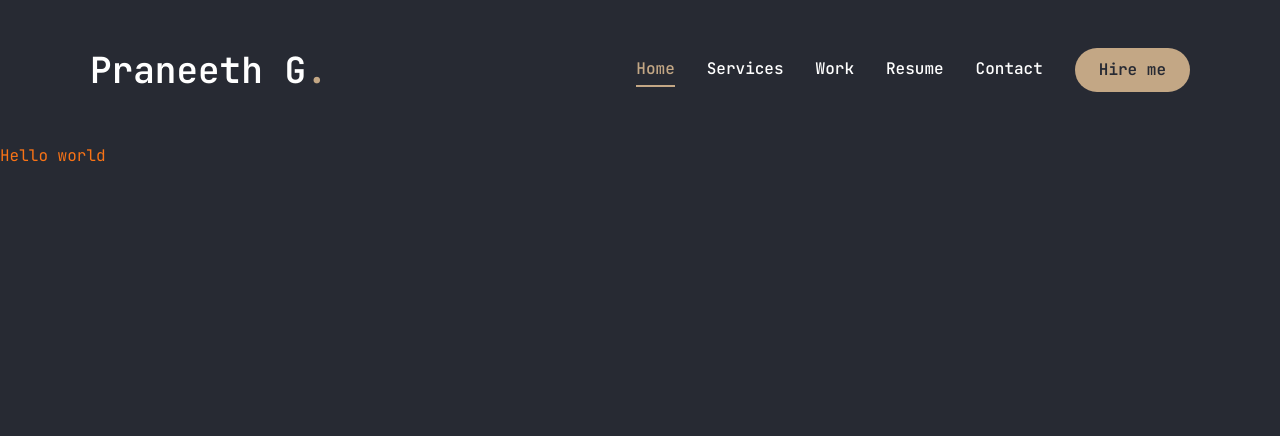
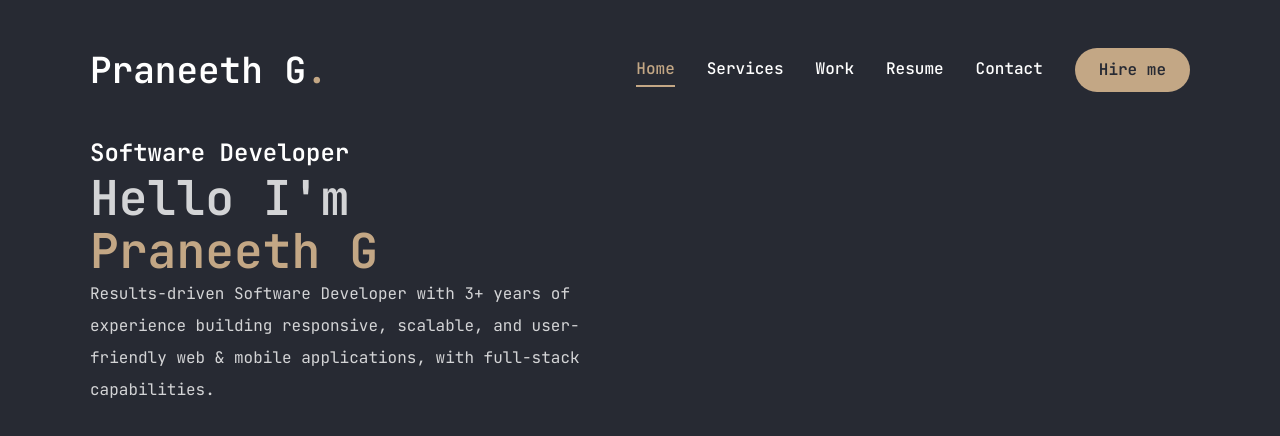
Before and after one commit to PraneethBunny123/Portfolio, a Next.js app: page / in a window 1280 px wide. Shown: the top 436 px of the page. Built offline with nearby package versions, Linux system fonts and the light colour scheme.

Commit message:
Completing the home page (root page.js) by adding some styling and static content about myself

```diff
--- a/app/page.jsx
+++ b/app/page.jsx
@@ -1,6 +1,34 @@
+import { FiDownload } from 'react-icons/fi'
 
-export default function Home() {
-  return (
-    <main className="text-orange-500">Hello world</main>
-  );
+import { Button } from '@/components/ui/button'
+
+const Home = () => {
+	return (
+		<section className='h-full'>
+			<div className='container mx-auto h-full'>
+				<div className='flex flex-col xl:flex-row justify-between items-center xl:pb-24'>
+
+					{/* text */}
+					<div className='text-center xl:text-left order-2 xl:order-none'>
+                        <span className='h3 text-white/100'>Software Developer</span>
+                        <h1 className='h2 text-white/80'>
+                            Hello I'm <br/><span className='text-accent'>Praneeth G</span>
+                        </h1>
+
+                        <p className='max-w-[500px] mb-9 text-white/80'>
+                            Results-driven Software Developer with 3+ years of experience building responsive, scalable,
+                            and user-friendly web & mobile applications, with full-stack capabilities.
+                        </p>
+
+						{/* button and socials */}
+
+					</div>
+
+
+				</div>
+			</div>
+		</section>
+	)
 }
+
+export default Home
```
